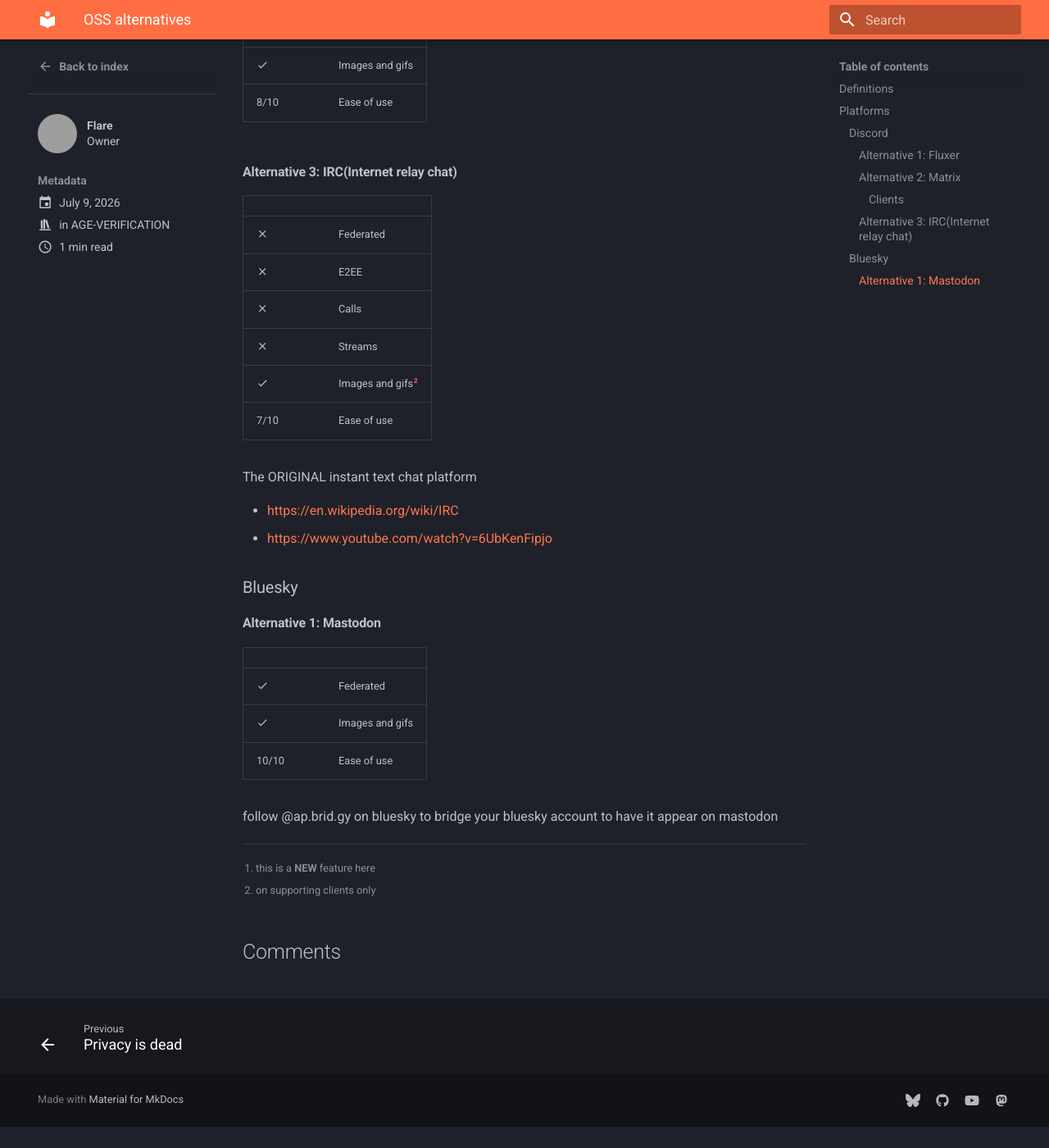
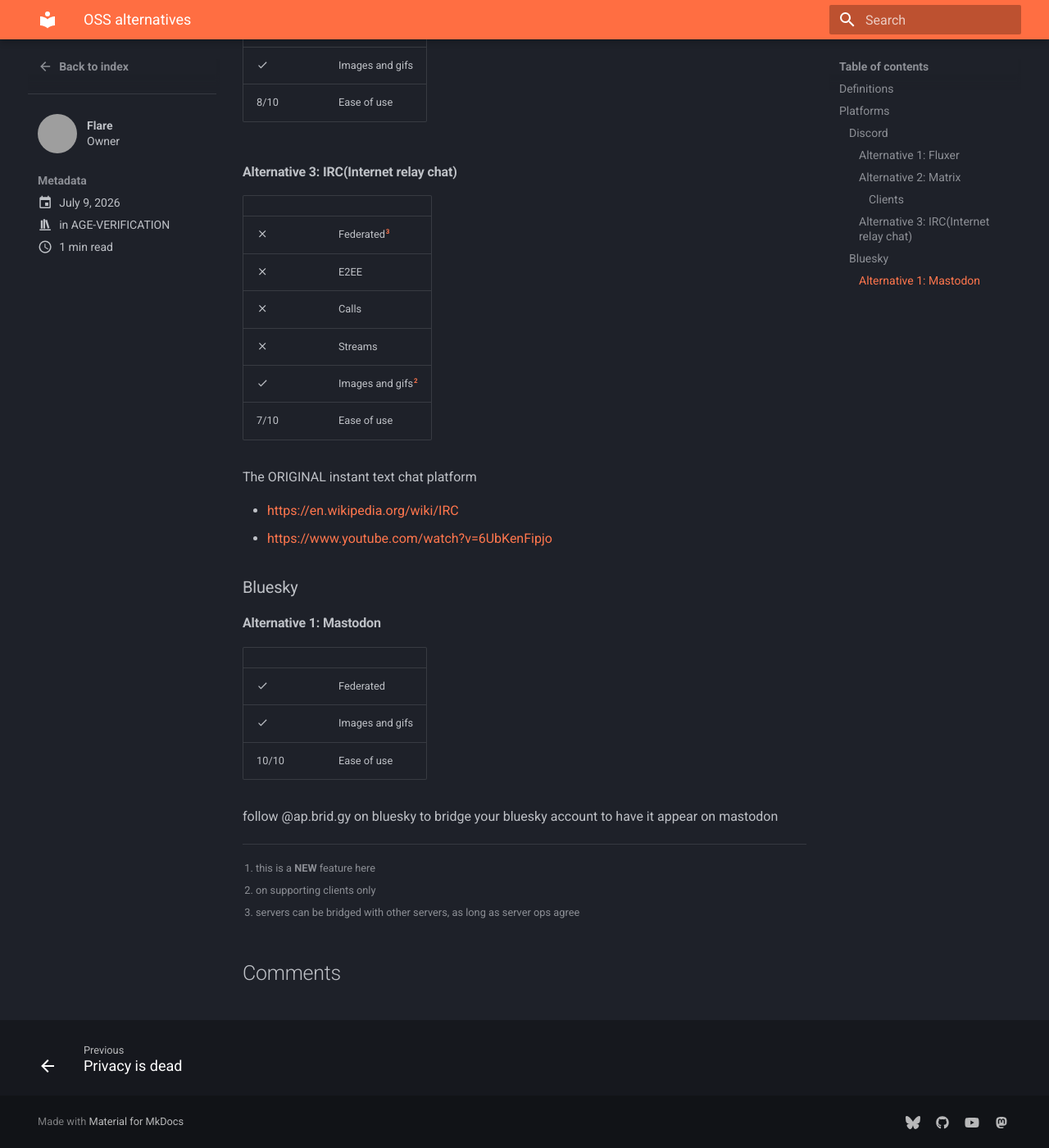
Before and after one commit to flare-proto/flare-proto.github.io, an MkDocs documentation site: the page built from docs/blog/posts/federated.md, in a window 1280 px wide and 1400 px high, scrolled down 1721 px. Shown: the whole window at 82% size. Built offline with MkDocs 1.6.1 and Material for MkDocs 9.7.7, drawn with Linux system fonts in a browser that asks for light colours; comment, search, counter and statistics services are not loaded; before the commit the page ends 3095 px from its top, so only the background shows below that; grey boxes are pictures that could not be loaded.

Commit message:
more on IRC

```diff
--- a/docs/blog/posts/federated.md
+++ b/docs/blog/posts/federated.md
@@ -70,7 +70,7 @@
 #### Alternative 3: IRC(Internet relay chat)
 | | |
 |-|-|
-|:material-close:|Federated|
+|:material-close:|Federated[^3]|
 |:material-close:|E2EE|
 |:material-close:|Calls|
 |:material-close:|Streams|
@@ -82,6 +82,7 @@
 - [https://en.wikipedia.org/wiki/IRC](https://en.wikipedia.org/wiki/IRC)
 - [https://www.youtube.com/watch?v=6UbKenFipjo](https://www.youtube.com/watch?v=6UbKenFipjo)
 
+[^3]: servers can be bridged with other servers, as long as server ops agree
 
 ### Bluesky
 #### Alternative 1: Mastodon
```
